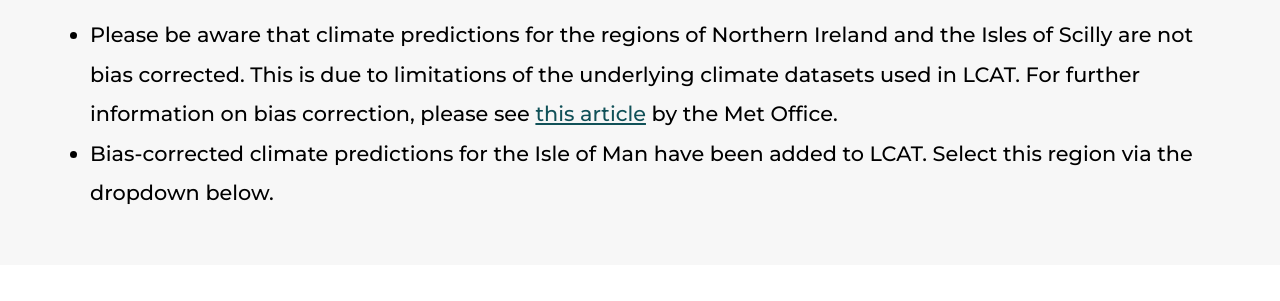
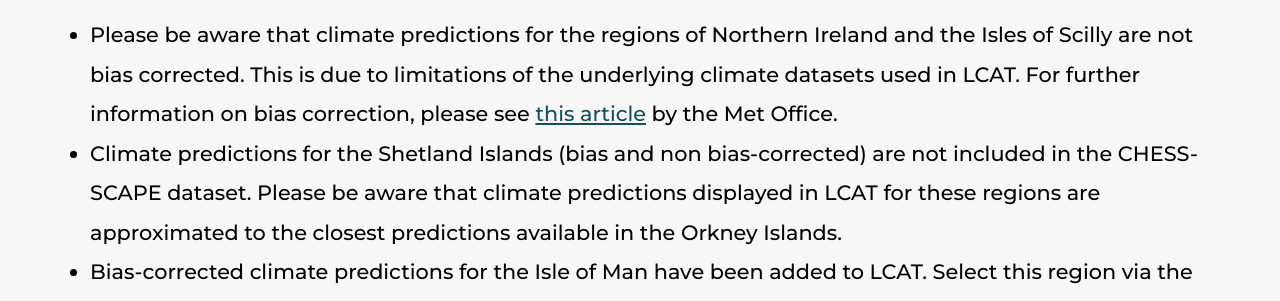
Before and after one commit to Uni-of-Exeter/research.LCAT.public, a React (Vite) app in the folder client/: page / in a window 1280 px wide. Shown: the part 780-1081 px from the top of the page. Built offline with nearby package versions, Linux system fonts and the light colour scheme; no server answers.

Commit message:
fix: add data disclaimer for shetland islands

```diff
--- a/client/src/components/header/Introduction.jsx
+++ b/client/src/components/header/Introduction.jsx
@@ -85,8 +85,13 @@ function Introduction() {
                     by the Met Office.
                 </li>
                 <li>
-                    Bias-corrected climate predictions for the Isle of Man have been added to LCAT. Select this region via the
-                    dropdown below.
+                    Climate predictions for the Shetland Islands (bias and non bias-corrected) are not included in the
+                    CHESS-SCAPE dataset. Please be aware that climate predictions displayed in LCAT for these regions
+                    are approximated to the closest predictions available in the Orkney Islands.
+                </li>
+                <li>
+                    Bias-corrected climate predictions for the Isle of Man have been added to LCAT. Select this region
+                    via the dropdown below.
                 </li>
             </ul>
         </div>
```
